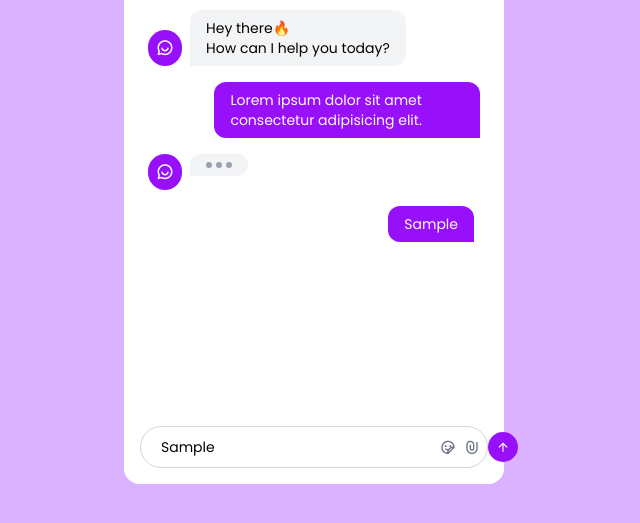
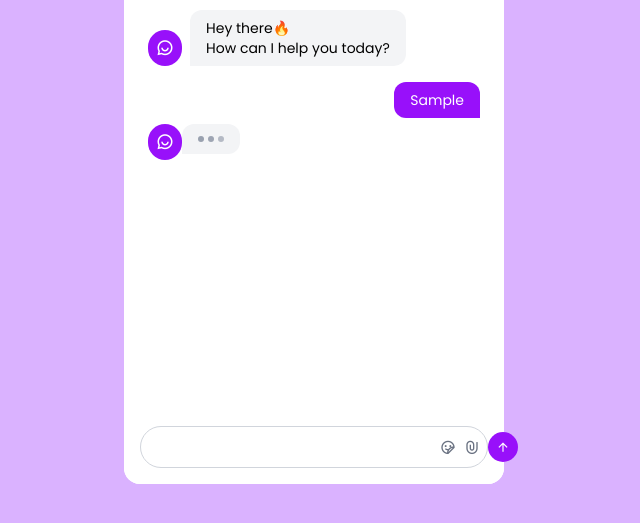
Before and after one commit to Mehedi-irfan/chat-bot-with-js, a website: page src/index.html in a window 1280 px wide. Both pictures are taken after typing "Sample" into the empty fields and a click on the button 829 px from the left and 638 px from the top of the page. Shown: the part 191-714 px from the top of the page, without its empty margins (326-966 px from the left). Drawn offline with nearby package versions, Linux system fonts and the light colour scheme.

Commit message:
do more functionality

```diff
--- a/src/index.html
+++ b/src/index.html
@@ -11,6 +11,29 @@
     <!-- Tailwind CSS -->
     <link rel="stylesheet" href="output.css" />
     <title>Chatbot</title>
+    <style>
+      @keyframes typing {
+        0% {
+          opacity: 0.3;
+        }
+        50% {
+          opacity: 1;
+        }
+        100% {
+          opacity: 0.3;
+        }
+      }
+
+      .dot:nth-child(1) {
+        animation: typing 1.5s infinite ease-in-out;
+      }
+      .dot:nth-child(2) {
+        animation: typing 1.5s infinite ease-in-out 0.2s;
+      }
+      .dot:nth-child(3) {
+        animation: typing 1.5s infinite ease-in-out 0.4s;
+      }
+    </style>
   </head>
   <body class="bg-purple-300 w-full h-screen flex justify-center items-center">
     <div class="w-[380px] bg-white rounded-2xl h-[550px] flex flex-col">
@@ -45,7 +68,7 @@
           </div>
         </div>
 
-        <div
+        <!-- <div
           class="flex justify-end flex-wrap break-words w-full"
           id="user-message"
         >
@@ -54,9 +77,9 @@
           >
             Lorem ipsum dolor sit amet consectetur adipisicing elit.
           </p>
-        </div>
+        </div> -->
 
-        <div class="flex gap-2">
+        <!-- <div class="flex gap-2" id="bot-message">
           <div class="flex items-end">
             <i
               class="ri-chat-smile-2-line text-lg bg-purple-600 text-white rounded-full px-2 py-1"
@@ -64,14 +87,14 @@
           </div>
           <div>
             <div
-              class="bg-gray-100 px-4 py-2 rounded-t-xl rounded-br-xl flex gap-1 animate-[fade_1.8s_ease-in-out_infinite]"
+              class="bg-gray-100 px-4 py-3 rounded-t-xl rounded-br-xl flex gap-1 animate-[fade_1.8s_ease-in-out_infinite]"
             >
-              <p class="w-[6px] h-[6px] rounded-full bg-gray-400"></p>
-              <p class="w-[6px] h-[6px] rounded-full bg-gray-400"></p>
-              <p class="w-[6px] h-[6px] rounded-full bg-gray-400"></p>
+              <p class="dot w-[6px] h-[6px] rounded-full bg-gray-400"></p>
+              <p class="dot w-[6px] h-[6px] rounded-full bg-gray-400"></p>
+              <p class="dot w-[6px] h-[6px] rounded-full bg-gray-400"></p>
             </div>
           </div>
-        </div>
+        </div> -->
       </div>
 
       <!-- Chat Input Field (Fixed at Bottom) -->
--- a/src/script.js
+++ b/src/script.js
@@ -8,7 +8,7 @@ const userData = {
 
 const createMessageElement = (content, classes) => {
   const div = document.createElement("div");
-  div.classList.add("m-[6px]", "flex", "justify-end", classes);
+  div.classList.add("my-[6px]", "justify-end", "flex", classes);
   div.innerHTML = content;
   return div;
 };
@@ -16,6 +16,7 @@ const createMessageElement = (content, classes) => {
 const handleOutGoingMessage = (e) => {
   e.preventDefault();
   userData.message = messageInput.value.trim();
+  messageInput.value = " ";
   const userMassage = `<p
             class="text-sm bg-purple-600 text-white px-4 py-2 rounded-t-xl rounded-bl-xl flex-wrap break-words inline-block max-w-[80%] m-0 "
           >
@@ -23,6 +24,27 @@ const handleOutGoingMessage = (e) => {
           </p>`;
   const outGoingMessageDiv = createMessageElement(userMassage, "user-message");
   chatBody.appendChild(outGoingMessageDiv);
+
+  setTimeout(() => {
+    const userMassage = `<div class="flex items-start justify-start">
+            <i
+              class="ri-chat-smile-2-line text-lg bg-purple-600 text-white rounded-full px-2 py-1"
+            ></i>
+          </div>
+          <div>
+            <div
+              class="bg-gray-100 px-4 py-3 rounded-t-xl rounded-br-xl flex gap-1 animate-[fade_1.8s_ease-in-out_infinite]"
+            >
+              <p class="dot w-[6px] h-[6px] rounded-full bg-gray-400"></p>
+              <p class="dot w-[6px] h-[6px] rounded-full bg-gray-400"></p>
+              <p class="dot w-[6px] h-[6px] rounded-full bg-gray-400"></p>
+            </div>
+          </div>`;
+    const incomingMessage = createMessageElement(userMassage, "bot-message");
+    chatBody.appendChild(incomingMessage);
+    incomingMessage.classList.remove("justify-end");
+    generateBotReply();
+  }, 600);
 };
 
 messageInput.addEventListener("keydown", (e) => {
```
Also changed, not shown: src/output.css.
